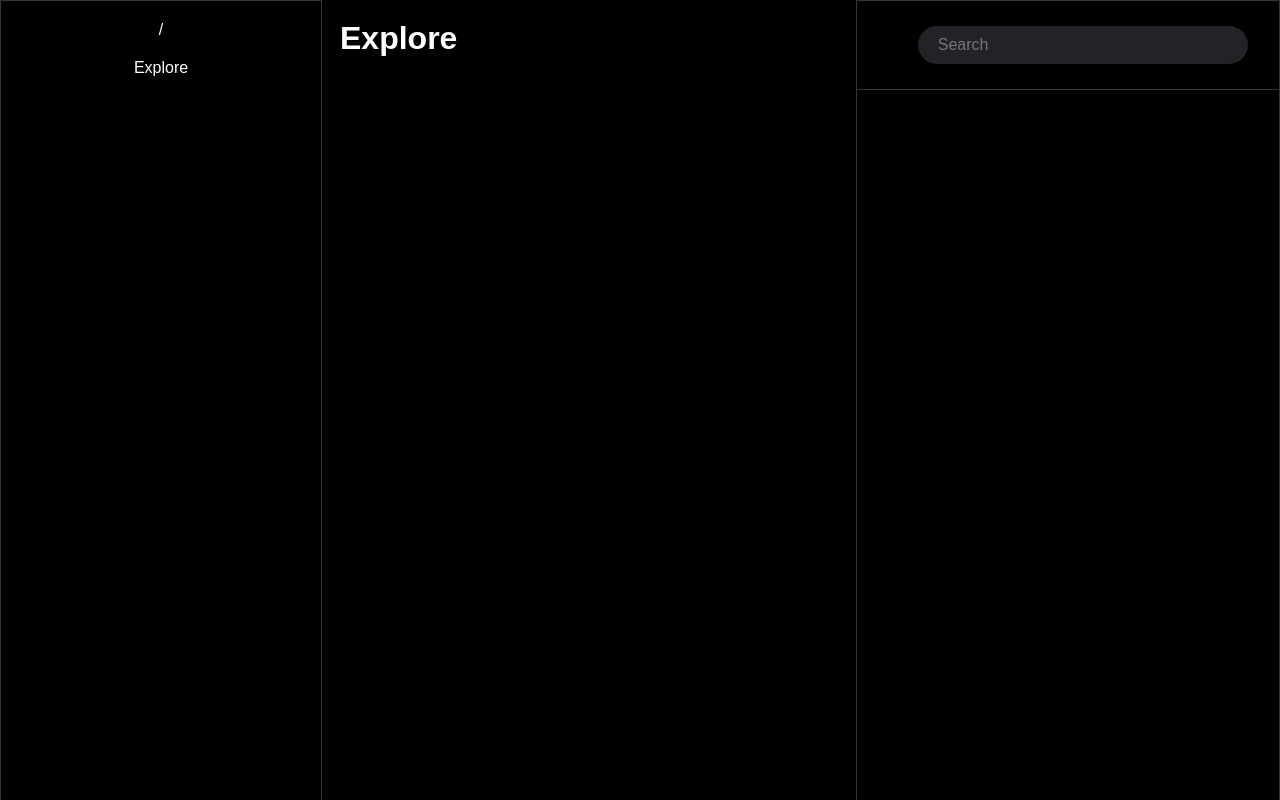
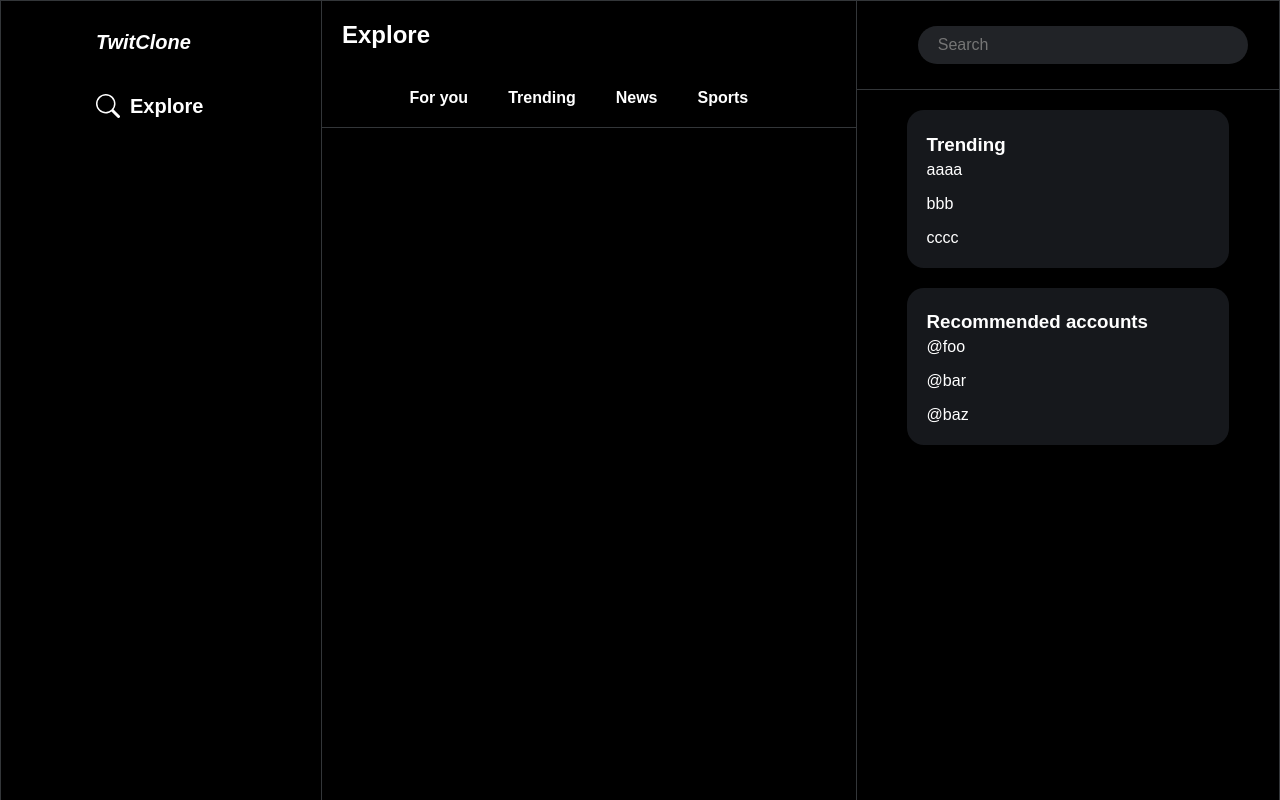
Before and after one commit to maxhayes17/TwitterClone, a React (Create React App) app in the folder frontend/: page /explore in a window 1280 px wide. Built offline with nearby package versions, Linux system fonts and the light colour scheme.

Commit message:
add icons, stylibg

```diff
--- a/frontend/src/App.css
+++ b/frontend/src/App.css
@@ -94,8 +94,25 @@ ul{
   border: 1px solid #333639;
 }
 .nav li{
-  margin-top: 20px;
+  text-align: left;
+  margin-left: 25%;
+  margin-top: 0px;
   color: #FFFFFF;
+  font-weight: bold;
+  font-size: 20px;
+}
+
+.nav a.button-round{
+  margin-left: -20px;
+  padding-inline: 80px;
+  padding-block: 15px;
+  font-size: 1rem;
+}
+.nav div.inline{
+  width: fit-content;
+  padding-inline: 15px;
+  padding-block: 15px;
+  border-radius: 3ex;
 }
 
 .mainCard{
@@ -273,6 +290,23 @@ form .button-round{
   background-color: none;
   border: 1px solid #333639;
 }
+#black{
+  color: white;
+  background-color: none;
+}
+#black:hover{
+  background-color: #212327;
+  cursor: pointer;
+}
+
+#grey{
+  color: white;
+  background-color: #16181c;
+}
+#grey:hover{
+  background-color: #212327;
+}
+
 
 .likeBtn{
   margin-block: auto;
--- a/frontend/src/App.js
+++ b/frontend/src/App.js
@@ -40,7 +40,7 @@ function App() {
     },
     {
       path: "/profile/:id",
-      element: auth ? <Profile /> : <Navigate to="/"/>
+      element: auth ? <Profile/> : <Navigate to="/"/>
     },
     {
       path: "/profile/:id/edit",
--- a/frontend/src/components/ExploreCard.js
+++ b/frontend/src/components/ExploreCard.js
@@ -26,7 +26,7 @@ export default function ExploreCard(){
                             // console.log(result);
                             setResults(result);
                         }}
-                        />
+                    />
                 </form>
                 {results && results.length < users.length
                 && results.map(({_id, name, username, bio}) =>
@@ -41,6 +41,18 @@ export default function ExploreCard(){
                         </div>
                 )}
             </div>
+            <div className="vertical-stack" id="grey" style={{marginInline:"50px", marginBlock:"20px", paddingInline:"20px", paddingBlock:"5px",borderRadius:"2ex"}}>
+                <h3>Trending</h3>
+                <p>aaaa</p>
+                <p>bbb</p>
+                <p>cccc</p>
+            </div>
+            <div className="vertical-stack" id="grey" style={{marginInline:"50px", marginBlock:"20px", paddingInline:"20px", paddingBlock:"5px",borderRadius:"2ex"}}>
+                <h3>Recommended accounts</h3>
+                <p>@foo</p>
+                <p>@bar</p>
+                <p>@baz</p>
+            </div>
         </div>
     )
 }
--- a/frontend/src/components/Navbar.js
+++ b/frontend/src/components/Navbar.js
@@ -11,12 +11,54 @@ export default function Navbar(){
 
     return(
         <ul className="nav">
-            <li><a onClick={() => navigate("/")}>/</a></li>
-            {user && <li><a onClick={() => navigate("/home")}>Home</a></li>}
-            <li><a onClick={() => navigate("/explore")}>Explore</a></li>
-            {user && <li><a onClick={() => navigate("/profile/" + user._id)}>Profile</a></li>}
-            {user && <li><a onClick={() => navigate("/post/compose")} className="button-round" id="blue">Post</a></li>}
-            {user && <li><a onClick={() => dispatch(setLogout())}>Logout</a></li>}
+            <li>
+                <div className="inline">
+                    <a onClick={() => navigate("/")}><i>TwitClone</i></a>
+                </div>
+            </li>
+            {user &&
+                <li>
+                    <div className="inline" id="black" onClick={() => navigate("/home")}>
+                    <svg xmlns="http://www.w3.org/2000/svg" width="24" height="24" fill="currentColor" class="bi bi-house-door" viewBox="0 0 16 16">
+                        <path d="M8.354 1.146a.5.5 0 0 0-.708 0l-6 6A.5.5 0 0 0 1.5 7.5v7a.5.5 0 0 0 .5.5h4.5a.5.5 0 0 0 .5-.5v-4h2v4a.5.5 0 0 0 .5.5H14a.5.5 0 0 0 .5-.5v-7a.5.5 0 0 0-.146-.354L13 5.793V2.5a.5.5 0 0 0-.5-.5h-1a.5.5 0 0 0-.5.5v1.293L8.354 1.146ZM2.5 14V7.707l5.5-5.5 5.5 5.5V14H10v-4a.5.5 0 0 0-.5-.5h-3a.5.5 0 0 0-.5.5v4H2.5Z"/>
+                    </svg>
+                    <p style={{marginBlock:"auto", marginRight:"25px"}}>Home</p>
+                    </div>
+                </li>
+            }
+            <li>
+                <div className="inline" id="black" onClick={() => navigate("/explore")}>
+                    <svg xmlns="http://www.w3.org/2000/svg" width="24" height="24" fill="currentColor" class="bi bi-search" viewBox="0 0 16 16">
+                        <path d="M11.742 10.344a6.5 6.5 0 1 0-1.397 1.398h-.001c.03.04.062.078.098.115l3.85 3.85a1 1 0 0 0 1.415-1.414l-3.85-3.85a1.007 1.007 0 0 0-.115-.1zM12 6.5a5.5 5.5 0 1 1-11 0 5.5 5.5 0 0 1 11 0z"/>
+                    </svg>
+                    <p style={{marginBlock:"auto", marginRight:"25px"}}>Explore</p>
+                </div>
+            </li>
+
+            {user &&
+                <li>
+                    <div className="inline" id="black" onClick={() => navigate("/profile/" + user._id)}>
+                        <svg xmlns="http://www.w3.org/2000/svg" width="24" height="24" fill="currentColor" class="bi bi-person" viewBox="0 0 16 16">
+                            <path d="M8 8a3 3 0 1 0 0-6 3 3 0 0 0 0 6Zm2-3a2 2 0 1 1-4 0 2 2 0 0 1 4 0Zm4 8c0 1-1 1-1 1H3s-1 0-1-1 1-4 6-4 6 3 6 4Zm-1-.004c-.001-.246-.154-.986-.832-1.664C11.516 10.68 10.289 10 8 10c-2.29 0-3.516.68-4.168 1.332-.678.678-.83 1.418-.832 1.664h10Z"/>
+                        </svg>
+                        <p style={{marginBlock:"auto", marginRight:"25px"}}>Profile</p>
+                    </div>
+                </li>
+            }
+            {user &&
+                <li>
+                    <div className="inline">
+                        <a onClick={() => navigate("/post/compose")} className="button-round" id="blue">Post</a>
+                    </div>
+                </li>
+            }
+            {user &&
+                <li>
+                    <div className="inline" id="black" style={{fontSize:"1rem"}}>
+                        <a onClick={() => dispatch(setLogout())}>Log out @{user.username}</a>
+                    </div>
+                </li>
+            }
         </ul>
     );
 }
--- a/frontend/src/pages/explore.js
+++ b/frontend/src/pages/explore.js
@@ -5,7 +5,15 @@ function Explore(){
         <div>
             <Navbar />
             <div className="mainCard">
-                <h1>Explore</h1>
+                <div className="vertical-nav">
+                    <h2>Explore</h2>
+                    <div className="btn-group">
+                        <button>For you</button>
+                        <button>Trending</button>
+                        <button>News</button>
+                        <button>Sports</button>
+                    </div>
+                </div>
             </div>
             <ExploreCard />
         </div>
--- a/frontend/src/pages/login.js
+++ b/frontend/src/pages/login.js
@@ -54,10 +54,10 @@ function Login(){
             <Navbar />
             <h1 style={{marginTop: "50px"}}>{isLogin ? "Login to your account" : "Create an account"}</h1>
             <form onSubmit={handleSubmit}>
-                {isLogin ? <input placeholder="Username or E-mail" name="identifier" autoComplete="off"/>
-                : <input placeholder="E-mail" name="email" autoComplete="off"/>}
-                {!isLogin && <input placeholder="Username" name="username" autoComplete="off"/>}
-                <input placeholder="Password" name="password" autoComplete="off"/>
+                {isLogin ? <input placeholder="Username or E-mail" name="identifier" autoComplete="off" type="text"/>
+                : <input placeholder="E-mail" name="email" autoComplete="off" type="text"/>}
+                {!isLogin && <input placeholder="Username" name="username" autoComplete="off" type="text"/>}
+                <input placeholder="Password" name="password" autoComplete="off" type="text"/>
                 <button type="submit" className="button-round" id="white">{isLogin ? "Sign in" : "Sign up"}</button>
                 {isLogin && <p>Don't have an account? <a onClick={() => setPageType("register")}>Sign up</a></p>}
             </form>
```
